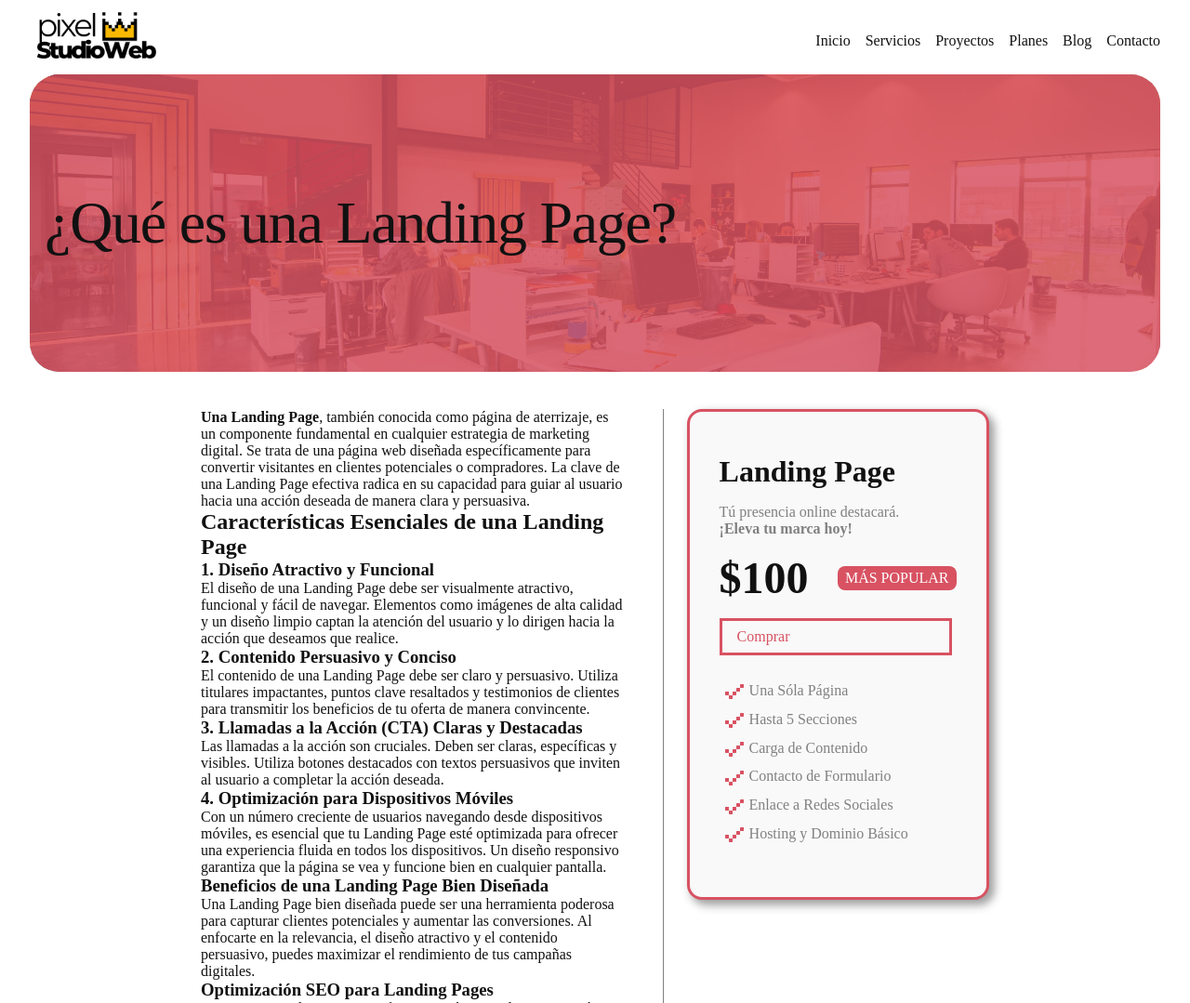
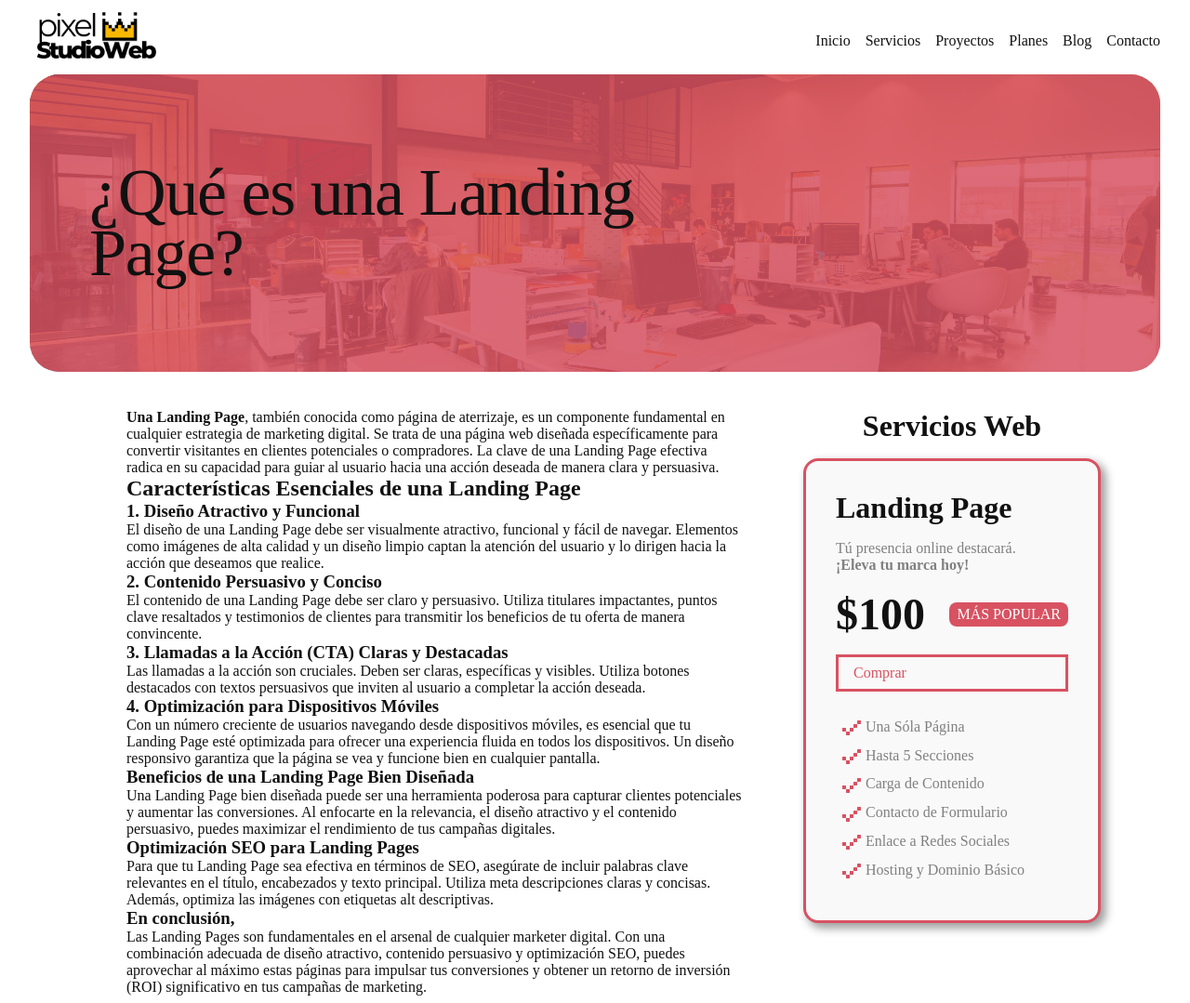
Before and after one commit to Yus05/borrador_agency, a plain HTML site: page landing-page.html in a window 1280 px wide. Shown: the top 1079 px of the page at 93% size. Drawn offline with Linux system fonts and the light colour scheme; a web font is replaced by a local one.

Commit message:
article landing page 90% listo

```diff
--- a/landing-page.html
+++ b/landing-page.html
@@ -56,8 +56,9 @@
         </div>
     </header>
 
-    <!--  -->
+    <!-- Aqui comienza el main, que contiene 2 div. 1er div, contiene el articulo / 2do div, contiene la card para la publicidad. Esta estructura la cree para ajustar las ubicaciones en CSS por medio de Grid. -->
     <main>
+      <!-- Primer div del article -->
         <div class="article">
             <div class="article__parrafo">
                 <p> <strong>Una Landing Page</strong>, también conocida como página de aterrizaje, es un componente fundamental en cualquier estrategia de marketing digital. Se trata de una página web diseñada específicamente para convertir visitantes en clientes potenciales o compradores. La clave de una Landing Page efectiva radica en su capacidad para guiar al usuario hacia una acción deseada de manera clara y persuasiva.</p>
@@ -95,9 +96,11 @@
             </div>
         </div>
 
+        <!-- Segundo div para la seccion de publicidad -->
         <div class="ads">
-            <div class="card card__best-seller">
-                <h3>Landing Page</h3>
+          <h2>Servicios Web</h2>
+          <div class="card card__best-seller">
+            <h3>Landing Page</h3>
                 <p> Tú presencia online destacará.<br> <strong>¡Eleva tu marca hoy!</strong></p>
                 <div class="card__popular">
                     <h2>$100</h2>
@@ -112,35 +115,11 @@
                     <li class="card__list-items">Enlace a Redes Sociales</li>
                     <li class="card__list-items">Hosting y Dominio Básico</li>
                 </ul>
-            </div>
-
-
-
-
-
-            <!-- <div class="ads__title">
-                <h2>Servicios de <br>Diseño Web</h2>
-            </div>
-            <div class="ads__card">
-                <h3>Landing Page</h3>
-                <p> Tú presencia online destacará.<br> <strong>¡Eleva tu marca hoy!</strong></p>
-                <div class="card__popular">
-                    <h2>$100</h2>
-                    <p>MÁS POPULAR</p>
-                </div>
-                <a href="https://wa.link/vbsr5t" target="_blank">Comprar</a>
-                <ul class="card__list">
-                    <li class="card__list-items">Una Sóla Página</li>
-                    <li class="card__list-items">Hasta 5 Secciones</li>
-                    <li class="card__list-items">Carga de Contenido</li>
-                    <li class="card__list-items">Contacto de Formulario</li>
-                    <li class="card__list-items">Enlace a Redes Sociales</li>
-                    <li class="card__list-items">Hosting y Dominio Básico</li>
-                </ul>
-            </div> -->
+          </div>
         </div>
     </main>
 
+    <!-- Footer -->
     <footer class="footer">
         <p>Hecho con</p>
         <div class="footer__icon"></div>
--- a/styles/landing-page.css
+++ b/styles/landing-page.css
@@ -42,11 +42,14 @@ a{
     position: absolute;
 }
 
+
+/* VERSION MOBILE DESDE 375PX */
 /* Quito del mobile el menu exclusivo para 992px en adelante */
 .menu-desktop{
     display: none;
 }
-/* Estilos al contenedor del logo y el menu */
+
+/* Comienzan los estilos para la parte superior del header donde se encuentra el logo y el menu de mobile */
 .header__top{
     width: 100%;
     height: 15vh;
@@ -161,8 +164,8 @@ a{
     transform: translate(0,0);
 }
 
-/* ***************************** */
-/* header__botom */
+/* Comienzan los estilos para la parte del header donde esta la hero image */
+/* Estilos para la hero-image */
 .header__bottom{
     width: 95%;
     height: 40vh;
@@ -174,6 +177,7 @@ a{
     margin-right: auto;
     border-radius: 2rem;
 }
+/* Estilos para el cover rosa que cubre la hero-image */
 .header__bottom-cover{
     width: 100%;
     height: 100%;
@@ -183,6 +187,7 @@ a{
     border-radius: 2rem;
     opacity: .85;
 }
+/* Estilos para el contenedor del h1 */
 .header__bottom-title{
     width: 100%;
     height: 100%;
@@ -193,6 +198,7 @@ a{
     align-items: center;
     padding: 0 8rem 0 1rem;
 }
+/* Estilos para el h1 */
 h1{
     font-size: 4rem;
     font-weight: 400;
@@ -200,15 +206,11 @@ h1{
     line-height: .9;
 }
 
-/*
-**************
-    MAIN
-**************
-*/
-/* 375PX */
+/* MAIN */
 /* Estructura gral de toda la pagina */
 main{
     width: 100%;
+    height: auto;
     display: grid;
     grid-template-columns: auto;
     grid-template-rows: repeat(2, auto);
@@ -227,21 +229,25 @@ main{
 */
 .ads{
     grid-area: ads;
-    width: 23.43rem;
-    height: auto;
+    /* width: 23.43rem; */
+    /* height: auto; */
     display: flex;
     flex-direction: column;
     align-items: center;
     gap: 1rem;
 }
-/* Estilos para cada tarjeta */
+/*  */
+.ads > h2{
+  font-size: 2rem;
+}
+/* Estilos para la tarjeta */
 .card{
     display: flex;
     flex-direction: column;
     justify-content: center;
     gap: 1rem;
-    width: 20.31rem;
-    height: 33rem;
+    /* width: 20.31rem; */
+    /* height: 33rem; */
     background-color: var(--color-white-gray);
     box-shadow: .3rem .3rem .6rem .06rem var(--color-shadow);
     border-radius: 1rem;
@@ -278,7 +284,7 @@ main{
     list-style: none;
     margin: .8rem 0;
 }
-/* Estilos a las vienietas de las listas. */
+/* Estilos a las vinetas de las listas. */
 .card__list-items::before{
     content: "";
     position: absolute;
@@ -309,11 +315,8 @@ main{
 .card__best-seller{
     border: medium solid var(--color-rose);
 }
-/*
-*********************
-    FOOTER
-*********************
-*/
+
+/* FOOTER */
 /* Le doy estilos al footer container */
 .footer{
     background-color: var(--bg-color-dark-soft);
@@ -340,12 +343,37 @@ main{
     filter: invert(1);
 }
 
-/* ******************576px ** */
+
+/* COMENZAMOS CON LA MEDIA QUERY DE 576PX EN ADELANTE */
 /* Ajusto la fluidez interna del article a partir de 576px*/
 @media screen and  (min-width:36em){
+  /* HEADER */
+  /* Ajusto los padding del contenedor del title y el tamano de la fuente del h1 para darle mas espacio al title y que esten en una misma linea las palabras landing page */
+  .header__bottom-title{
+    padding: 0 4rem 0 1rem;
+  }
+  h1{
+    font-size: 4.2rem;
+  }
 
+  /* MAIN */
+  /* Ajusto los padding para ajustar el margen del texto */
+  .article{
+    padding: 0 1.8rem 0 1.5rem;
+  }
 }
 
+
+/* COMENZAMOS CON LA MEDIA QUERY DE 768PX EN ADELANTE */
+@media screen and (min-width: 48em){
+  /* Ajusto el padding del contenedor del header para bajar y juntar las palabras landing page */
+  .header__bottom-title{
+    padding: 0 10rem 0 1rem;
+  }
+}
+
+
+/* COMENZAMOS CON LA MEDIA QUUERY DE 992 EN ADELANTE */
 @media screen and  (min-width:62em){
     /* ELIMINO EL MENU DEL MOBILE */
     .menu-mobile{
@@ -384,15 +412,23 @@ main{
     .menu-desktop a{
         color: var(--color);
     }
+
+    /*  */
+    /* Ajusto el padding del contenedor del header para bajar y juntar las palabras landing page */
+    .header__bottom-title{
+    padding: 0 20rem 0 1rem;
+    }
+    /*  */
+    .article{
+      padding: 0 2.5rem;
+    }
 }
 
 
 
 
-
-/* Ajusto la fluidez interna del container gral */
-/* ******************************** */
-/* OJO, estoy con 1024px */
+/* COMENZAMOS CON LA MEDIA QUERY DE 1024 EN ADELANTE */
+/* Ajusto la fluidez interna del main cambiando la grid y agrego animaciones */
 @media screen and  (min-width:64em){
     /* animacion del menu de inicio */
     .menu-desktop a{
@@ -413,32 +449,60 @@ main{
         transform: scale(1);
     }
 
+    /*  */
+  /* Ajusto el padding del contenedor del header para bajar y juntar las palabras landing page */
+  .header__bottom-title{
+    padding: 0 20rem 0 3rem;
+    }
 
+    /* Aqui comienzo a cambiar la posicion de los elementos en la grid del main */
     main{
-        width: 70%;
-        margin-left: auto;
-        margin-right: auto;
-        grid-template-columns:repeat(2, auto);
-        grid-template-rows: auto;
-        grid-template-areas:
+      width: 85%;
+      height: auto;
+      margin-left: auto;
+      margin-right: auto;
+      grid-template-columns:repeat(2, auto);
+      grid-template-rows: auto;
+      grid-template-areas:
         "article ads";
-        gap: 1.5rem;
+      gap: 1.5rem;
     }
+
     .ads{
-        border-left: 1px solid var(--color-gray);
+      position: sticky;
     }
-    /* Animaciones */
+}
+
+
+/* COMENZAMOS CON LA MEDIA QUERY DE 1220PX EN ADELANTE */
+@media screen and (min-width: 76.25em){
+  /* HEADER */
+  /* Ajusto los padding del contenedor del title y el tamano de la fuente del h1 para darle mas espacio al title y que esten en una misma linea las palabras landing page */
+  .header__bottom-title{
+    padding: 0 35rem 0 4rem;
+  }
+  h1{
+    font-size: 4.5rem;
+  }
 
 }
 
 
+/* COMENZAMOS CON LA MEDIA QUERY DE 1440PX EN ADELANTE */
+@media screen and (min-width: 90em){
+  /* HEADER */
+  /* Ajusto los padding del contenedor del title y el tamano de la fuente del h1 para darle mas espacio al title y que esten en una misma linea las palabras landing page */
+  .header__bottom-title{
+    padding: 0 45rem 0 4rem;
+  }
+  /* Ajusto el tamano del main para centrar mas el contenido */
+  main{
+    width: 80%;
+  }
+}
 
 
-
-
-
-
-
-
-
-/* OJO PONER OTRA SECCION AL LADO DE LA IMG. DEBO LLENAR ESPACIOS. APLICAR GRID CSS EJM: https://www.iomarketing.es/blog/one-page/ */
+/* COMENZAMOS CON LA MEDIA QUERY DE 1600PX EN ADELANTE */
+@media screen and (min-width: 100em){
+  /* No agrego cambios */
+}
```
